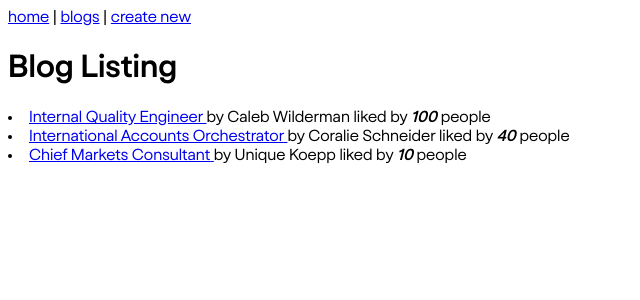
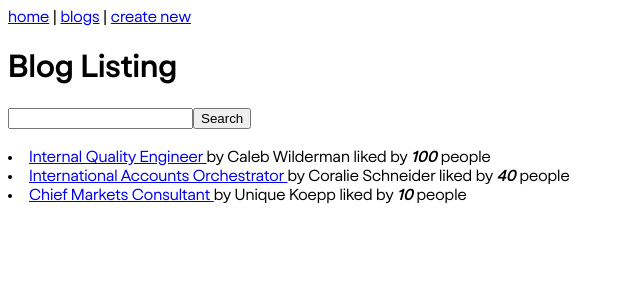
Before and after one commit to just-arizon/blogs-app-nextjs, a Next.js app: page /blogs in a window 1280 px wide. Shown: the top 300 px of the page, without its empty margins (0-640 px from the left). Built offline with nearby package versions, Linux system fonts and the light colour scheme.

Commit message:
search-param-commit

```diff
--- a/app/blogs/page.tsx
+++ b/app/blogs/page.tsx
@@ -1,18 +1,34 @@
+// app/blogs/page.tsx
 import Link from "next/link";
 import { getBlogs } from "../services/blogs";
 
+const Blogs = async ({
+  searchParams,
+}: {
+  searchParams: Promise<{ q?: string }>
+}) => {
+  const { q } = await searchParams
+  const allBlogs = getBlogs()
+  const blogs = q
+    ? allBlogs.filter((blog) =>
+        blog.title.toLowerCase().includes(q.toLowerCase())
+      )
+    : allBlogs
 
-const Blogs = async () => {
-const allBlogs = getBlogs()
-    return(
+  return (
     <div>
       <h1 className="font-semibold">Blog Listing</h1>
 
+      <form action="/blogs">
+        <input type="search" name="q" defaultValue={q} />
+        <button type="submit">Search</button>
+      </form>
+      <br />
       <div>
-                {allBlogs.map(blog => (
+        {blogs.map((blog) => (
           <li key={blog.id}>
             <Link href={`/blogs/${blog.id}`}> {blog.title} </Link>
-                     by {blog.author} liked by <em><strong>{blog.likes}</strong> </em> people
+            by {blog.author} liked by <em><strong>{blog.likes}</strong></em> people
           </li>
         ))}
       </div>
```
Lines whose indentation alone changed are shown as unchanged.
